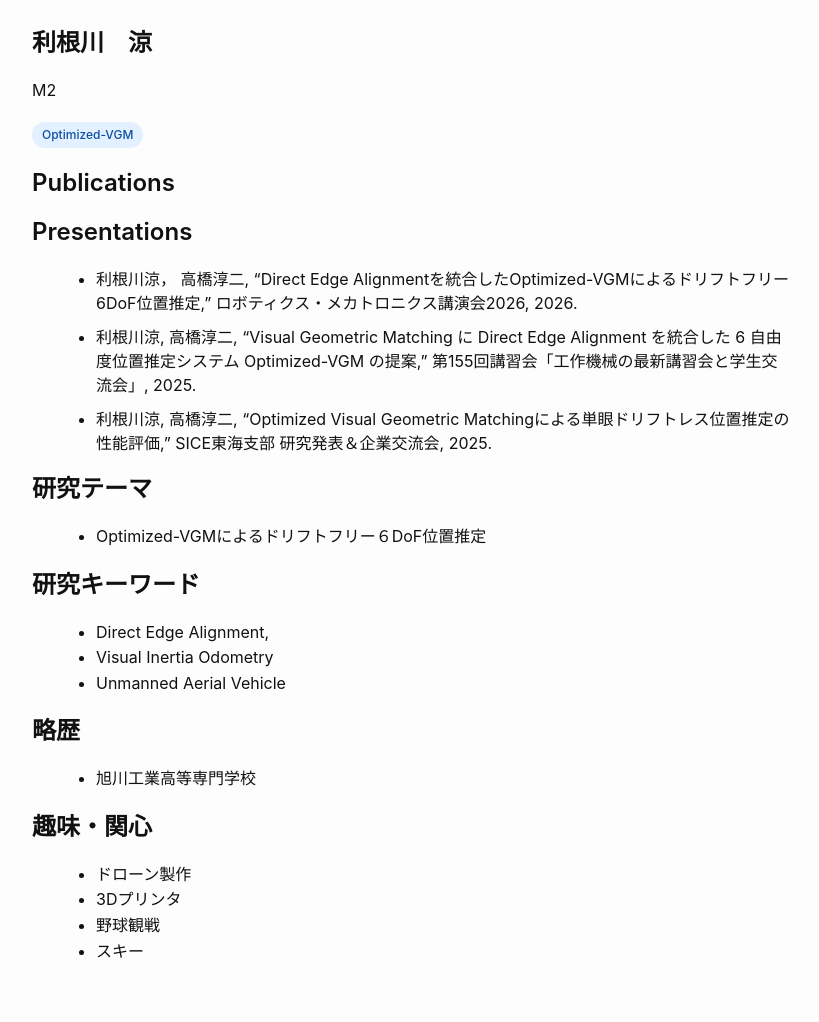
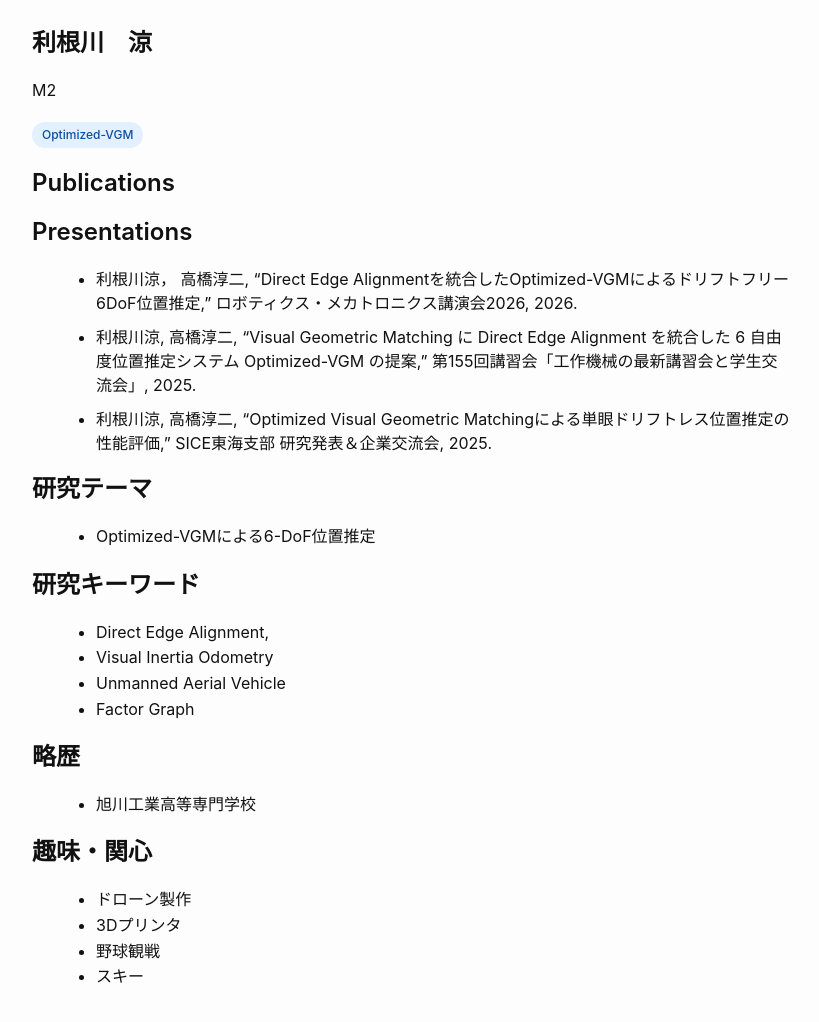
Before and after one commit to tlab-tut/tlab-site, a Jekyll site: the page built from members/tonegawa.md, in a window 1280 px wide, cut to the strip 359-1411 px from the top of the page. Shown: the top 1022 px of the strip, without its empty margins (228-1047 px from the left). Built offline with Jekyll 4.4.1, drawn with Linux system fonts in a browser that asks for light colours.

Commit message:
利根川の登録情報を修正

```diff
--- a/members/tonegawa.md
+++ b/members/tonegawa.md
@@ -21,12 +21,13 @@ research_tags:
 ---
 
 ## 研究テーマ
-- Optimized-VGMによるドリフトフリー６DoF位置推定
+- Optimized-VGMによる6-DoF位置推定
 
 ## 研究キーワード
 - Direct Edge Alignment,
 - Visual Inertia Odometry
 - Unmanned Aerial Vehicle
+- Factor Graph
 
 
 ## 略歴
```
Also changed, not shown: other parts of members/tonegawa.md (+1 -1 lines).
